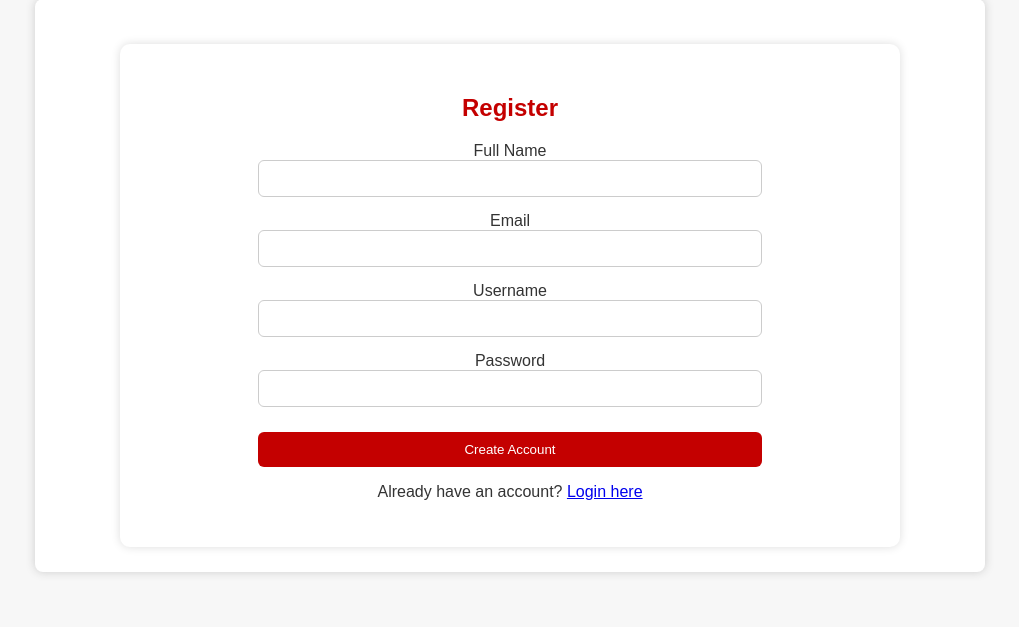
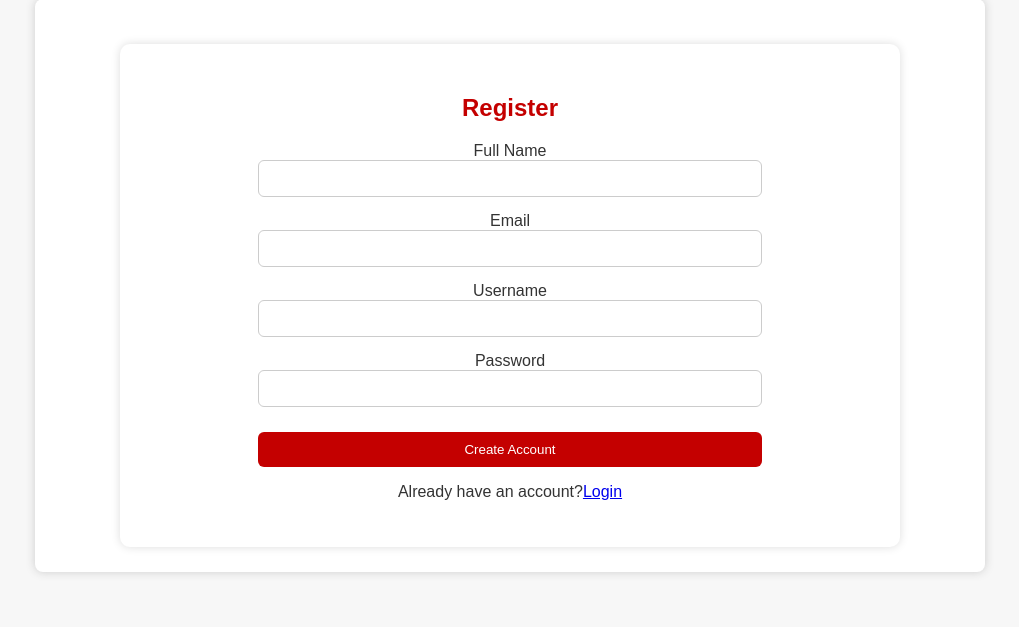
Before and after one commit to Shayanzia/Gym-Management, a Flask app: page /register in a window 1280 px wide. Shown: the part 173-800 px from the top of the page, without its empty margins (130-1149 px from the left). Run offline with Flask 3, Linux system fonts and the light colour scheme.

Commit message:
Update register.html

```diff
--- a/templates/register.html
+++ b/templates/register.html
@@ -40,7 +40,7 @@
 
         <button type="submit">Create Account</button>
     </form>
-    <p>Already have an account? <a href="login.html">Login here</a></p>
+    <p>Already have an account?<a href="{{ url_for('login') }}">Login</a></p>
 </div>
     </main>
     </body>
```
